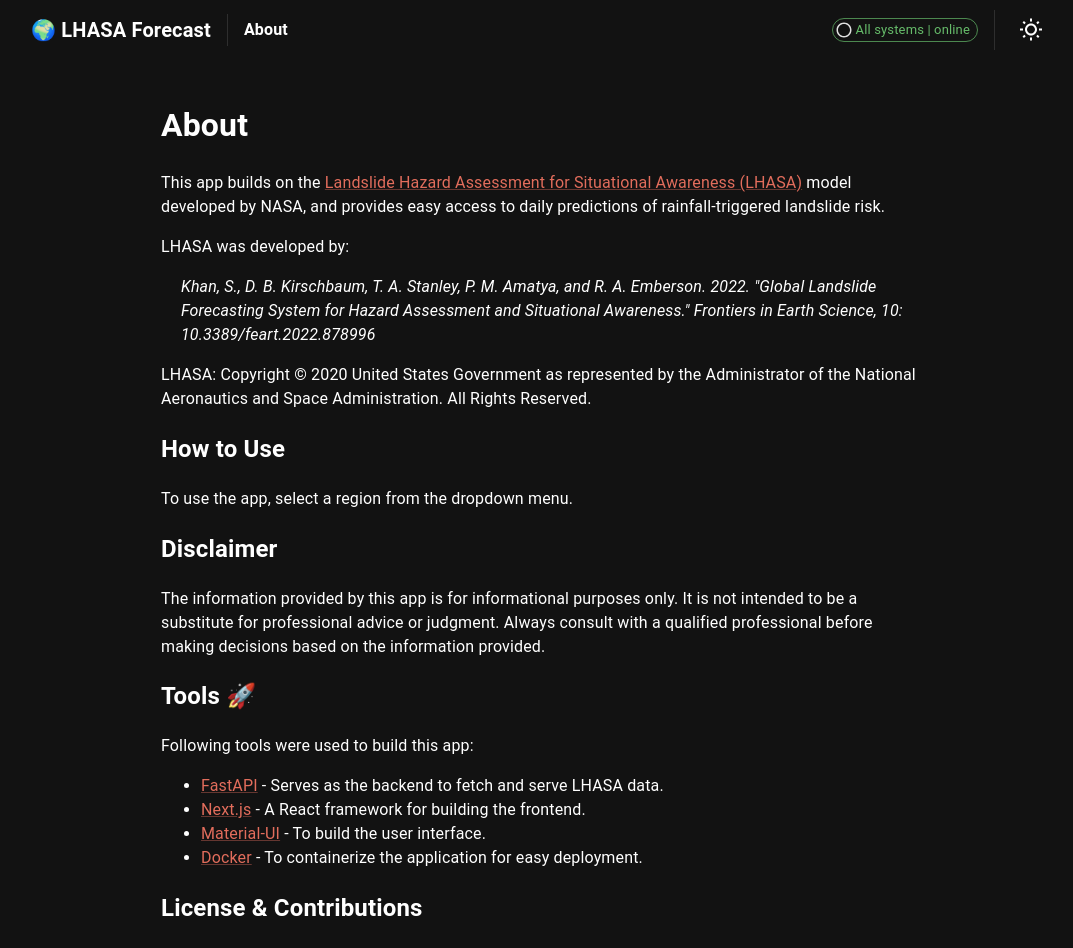
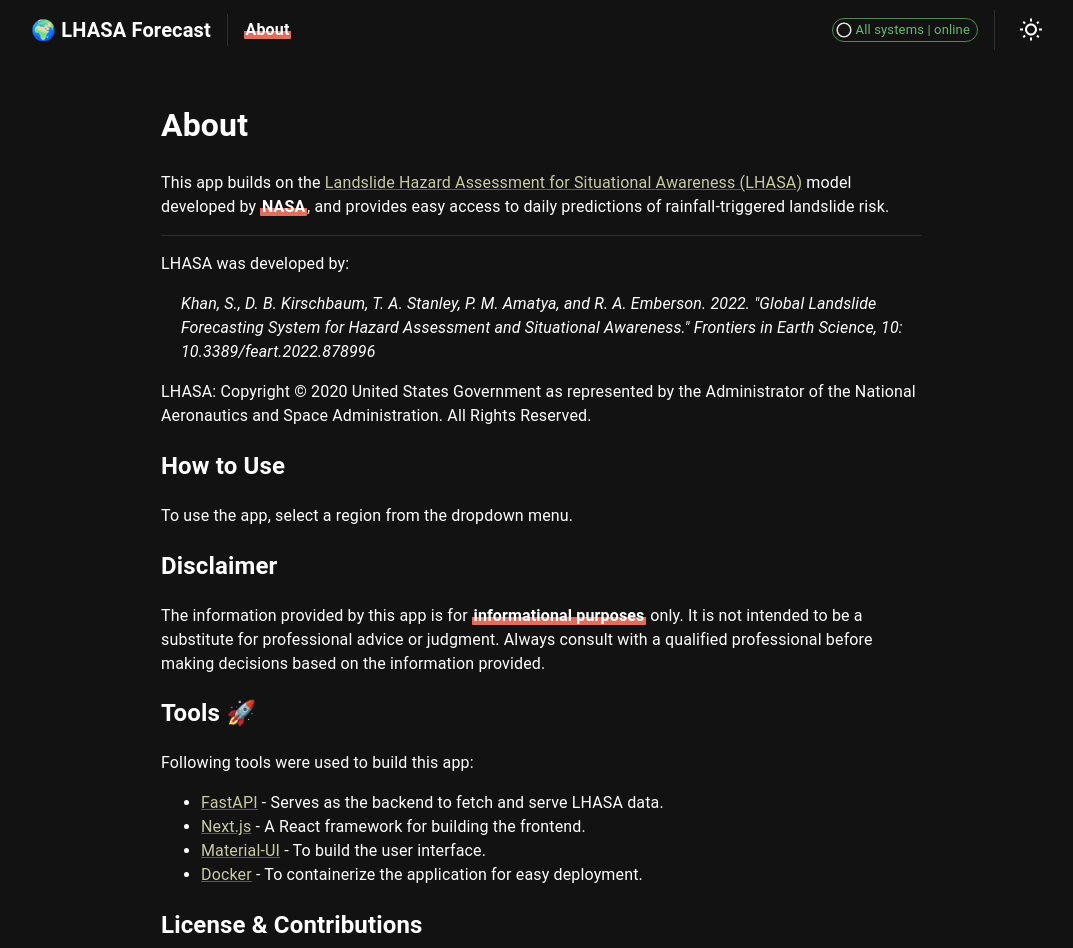
Before and after one commit to JakobKlotz/lhasa-app, a Next.js app in the folder frontend/: page /about in a window 1280 px wide. Shown: the top 948 px of the page, without its empty margins (99-1172 px from the left). Built offline with nearby package versions, Linux system fonts and the light colour scheme.

Commit message:
style: add custom component `TextHighlighter` and apply it

```diff
--- a/frontend/app/about/page.tsx
+++ b/frontend/app/about/page.tsx
@@ -1,4 +1,7 @@
+"use client";
 import Link from "@mui/material/Link";
+import TextHighlighter from "../components/TextHighlighter";
+import Divider from "@mui/material/Divider";
 
 export default function About() {
   return (
@@ -10,13 +13,20 @@ export default function About() {
           href="https://github.com/nasa/lhasa"
           target="_blank"
           rel="noopener noreferrer"
-          color="secondary"
+          color="primary"
         >
           Landslide Hazard Assessment for Situational Awareness (LHASA)
         </Link>{" "}
-        model developed by NASA, and provides easy access to daily predictions
-        of rainfall-triggered landslide risk.
+        model developed by{" "}
+        <TextHighlighter color="secondary" heightPercentage={40}>
+          NASA
+        </TextHighlighter>
+        {",  "}
+        and provides easy access to daily predictions of rainfall-triggered
+        landslide risk.
       </p>
+
+      <Divider />
 
       <p>LHASA was developed by:</p>
 
@@ -40,7 +50,10 @@ export default function About() {
 
       <h2>Disclaimer</h2>
       <p>
-        The information provided by this app is for informational purposes
+        The information provided by this app is for{" "}
+        <TextHighlighter color="secondary" heightPercentage={40}>
+          informational purposes
+        </TextHighlighter>{" "}
         only. It is not intended to be a substitute for professional advice or
         judgment. Always consult with a qualified professional before making
         decisions based on the information provided.
@@ -54,7 +67,7 @@ export default function About() {
             href="https://fastapi.tiangolo.com/"
             target="_blank"
             rel="noopener noreferrer"
-            color="secondary"
+            color="primary"
           >
             FastAPI
           </Link>{" "}
@@ -65,7 +78,7 @@ export default function About() {
             href="https://nextjs.org/"
             target="_blank"
             rel="noopener noreferrer"
-            color="secondary"
+            color="primary"
           >
             Next.js
           </Link>{" "}
@@ -76,7 +89,7 @@ export default function About() {
             href="https://mui.com/"
             target="_blank"
             rel="noopener noreferrer"
-            color="secondary"
+            color="primary"
           >
             Material-UI
           </Link>{" "}
@@ -87,7 +100,7 @@ export default function About() {
             href="https://www.docker.com/"
             target="_blank"
             rel="noopener noreferrer"
-            color="secondary"
+            color="primary"
           >
             Docker
           </Link>{" "}
@@ -103,7 +116,7 @@ export default function About() {
           href="https://github.com/JakobKlotz/lhasa-app/blob/main/LICENSE.pdf"
           target="_blank"
           rel="noopener noreferrer"
-          color="secondary"
+          color="primary"
         >
           NASA Open Source Software Agreement
         </Link>
--- a/frontend/app/components/Header.tsx
+++ b/frontend/app/components/Header.tsx
@@ -1,6 +1,7 @@
 import ThemeSwitcher from "./ThemeSwitcher";
 import { Box, Typography, Divider } from "@mui/material";
 import BackendStatusIndicator from "./BackendStatusIndicator";
+import TextHighlighter from "./TextHighlighter";
 
 export default function Header() {
   return (
@@ -41,7 +42,9 @@ export default function Header() {
             },
           }}
         >
-          About
+          <TextHighlighter color="secondary" heightPercentage={40}>
+            About
+          </TextHighlighter>
         </Typography>
       </Box>
 
--- /dev/null
+++ b/frontend/app/components/TextHighlighter.tsx
@@ -0,0 +1,41 @@
+import Box from "@mui/material/Box";
+import { useTheme } from "@mui/material/styles";
+import React from "react";
+
+interface TextHighlighterProps {
+  children: React.ReactNode;
+  color?: "primary" | "secondary" | string; // Allow theme colors or custom CSS color
+  heightPercentage?: number; // Control the highlight height
+}
+
+export default function TextHighlighter({
+  children,
+  color = "secondary",
+  heightPercentage = 65,
+}: TextHighlighterProps) {
+  const theme = useTheme();
+
+  // Resolve theme color string or use custom color
+  const highlightColor =
+    color === "primary"
+      ? theme.palette.primary.main
+      : color === "secondary"
+        ? theme.palette.secondary.main
+        : color;
+
+  return (
+    <Box
+      component="span"
+      sx={{
+        background: `linear-gradient(to top, ${highlightColor} ${heightPercentage}%, transparent ${heightPercentage}%)`,
+        backgroundSize: "100% 100%",
+        backgroundRepeat: "no-repeat",
+        fontWeight: "bold",
+        px: 0.2,
+        borderRadius: "1px",
+      }}
+    >
+      {children}
+    </Box>
+  );
+}
```
